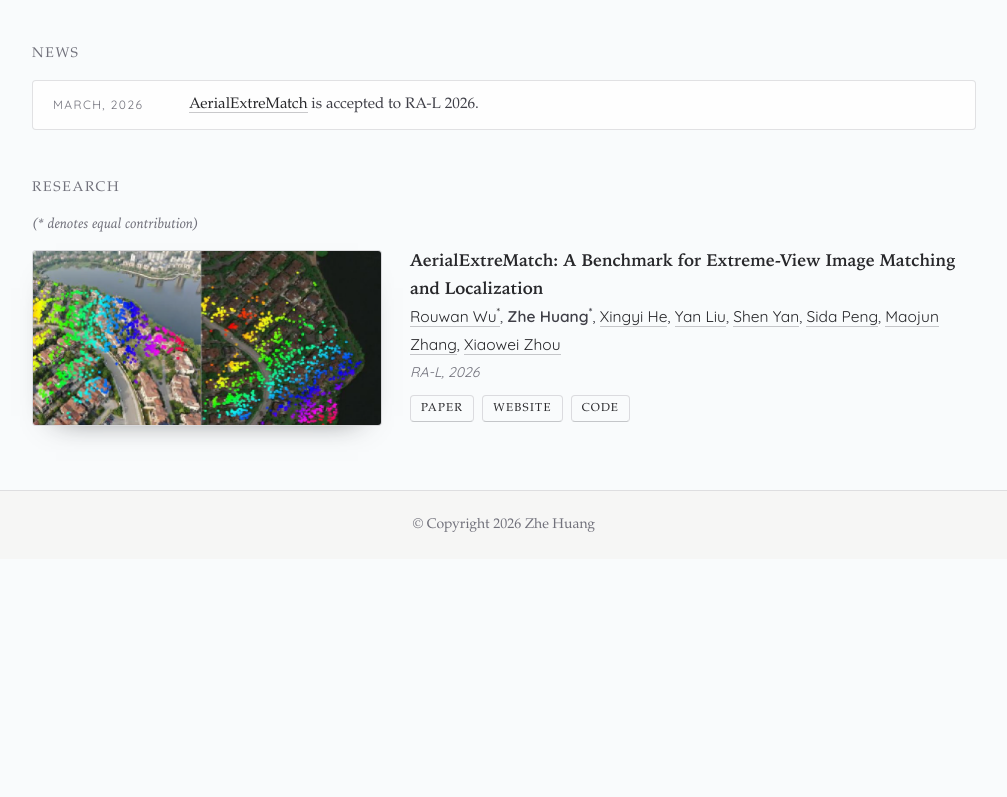
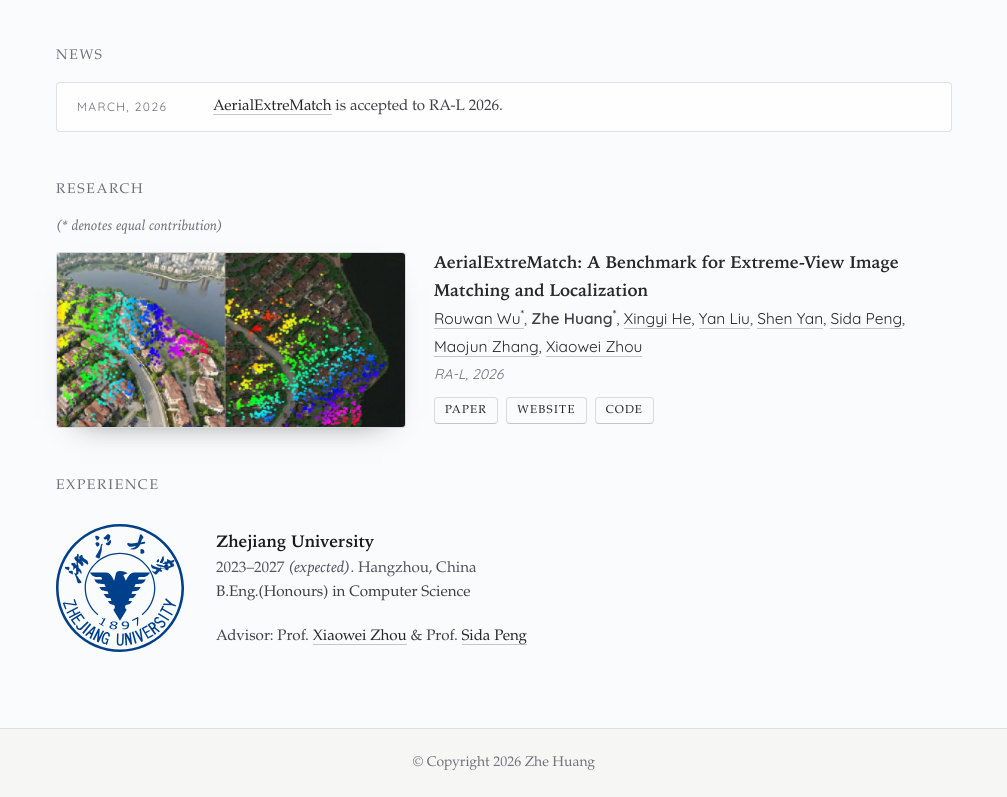
Before and after one commit to Xecades/AcademicHomepage, a Vue app: page / in a window 1280 px wide. Shown: the part 573-1370 px from the top of the page, without its empty margins (136-1143 px from the left). Before the commit the page ends 1132 px from the top, so only its background shows below. Built offline with nearby package versions, Linux system fonts and the light colour scheme; a web font is replaced by a local one.

Commit message:
chore: add experience

```diff
--- a/src/assets/data/site.tsx
+++ b/src/assets/data/site.tsx
@@ -1,4 +1,4 @@
-import type { NewsItem, Profile, Publication, RichNode } from "@/types/site";
+import type { Experience, NewsItem, Profile, Publication, RichNode } from "@/types/site";
 
 const sup = (text: string) => <sup>{text}</sup>;
 const link = (content: RichNode | RichNode[], url: string) => (
@@ -7,6 +7,7 @@ const link = (content: RichNode | RichNode[], url: string) => (
     </a>
 );
 const b = (text: RichNode | RichNode[]) => <strong>{text}</strong>;
+const em = (text: RichNode | RichNode[]) => <em>{text}</em>;
 const commaSeparated = (items: RichNode[]): RichNode[] =>
     items.flatMap((item, index) => (index === 0 ? [item] : [", ", item]));
 
@@ -109,3 +110,19 @@ export const publications: Publication[] = [
         ],
     },
 ];
+
+export const experiences: Experience[] = [
+    {
+        id: "zju-undergrad",
+        logo: "/images/experience/zju.svg",
+        institution: ["Zhejiang University"],
+        periodLocation: ["2023–2027 ", em("(expected)"), ". Hangzhou, China"],
+        degree: ["B.Eng.(Honours) in Computer Science"],
+        advisors: [
+            "Advisor: Prof. ",
+            link("Xiaowei Zhou", "https://xzhou.me/"),
+            " & Prof. ",
+            link("Sida Peng", "https://pengsida.net/"),
+        ],
+    },
+];
--- /dev/null
+++ b/src/components/ExperienceList.vue
@@ -0,0 +1,49 @@
+<script setup lang="ts">
+import RichText from "@/components/RichText.vue";
+
+import type { Experience } from "@/types/site";
+
+defineProps<{
+    items: Experience[];
+}>();
+</script>
+
+<template>
+    <ul class="experience-list space-y-4 py-3">
+        <li
+            v-for="experience in items"
+            :key="experience.id"
+            class="grid gap-4 md:grid-cols-[128px_1fr] md:gap-8"
+        >
+            <div class="items-start justify-start self-center">
+                <img
+                    :src="experience.logo"
+                    alt="Institution logo"
+                    class="h-14 w-14 object-contain md:h-32 md:w-32"
+                />
+            </div>
+            <div class="space-y-1 self-center">
+                <RichText
+                    :nodes="experience.institution"
+                    tag="strong"
+                    class="m-0 text-[1.04rem] leading-7 text-zinc-900"
+                />
+                <RichText
+                    :nodes="experience.periodLocation"
+                    tag="p"
+                    class="m-0 text-[0.95rem] leading-6 text-zinc-600"
+                />
+                <RichText
+                    :nodes="experience.degree"
+                    tag="p"
+                    class="m-0 mb-5 text-[0.95rem] leading-6 text-zinc-700"
+                />
+                <RichText
+                    :nodes="experience.advisors"
+                    tag="p"
+                    class="m-0 text-[0.95rem] leading-6 text-zinc-700"
+                />
+            </div>
+        </li>
+    </ul>
+</template>
--- a/src/components/PublicationList.vue
+++ b/src/components/PublicationList.vue
@@ -1,55 +1,18 @@
 <script setup lang="ts">
-import { computed } from "vue";
-
 import PublicationItem from "@/components/PublicationItem.vue";
 
 import type { Publication } from "@/types/site";
 
-const props = withDefaults(
-    defineProps<{
-        items: Publication[];
-        showYearHeadings?: boolean;
-    }>(),
-    {
-        showYearHeadings: true,
-    },
-);
-
-const list = computed(() => props.items);
-
-const grouped = computed(() => {
-    const map = new Map<number, Publication[]>();
-
-    for (const publication of list.value) {
-        const group = map.get(publication.year) ?? [];
-        group.push(publication);
-        map.set(publication.year, group);
-    }
-
-    return [...map.entries()].sort((a, b) => b[0] - a[0]).map(([year, items]) => ({ year, items }));
-});
+defineProps<{
+    items: Publication[];
+}>();
 </script>
 
 <template>
     <div class="pub-list space-y-8">
-        <template v-if="showYearHeadings">
-            <template v-for="group in grouped" :key="group.year">
-                <h2 class="text-sm uppercase tracking-[0.12em] text-zinc-500">
-                    {{ group.year }}
-                </h2>
-                <ol class="space-y-7">
-                    <PublicationItem
-                        v-for="publication in group.items"
-                        :key="publication.id"
-                        :publication="publication"
-                    />
-                </ol>
-            </template>
-        </template>
-
-        <ol v-else class="space-y-7">
+        <ol class="space-y-7">
             <PublicationItem
-                v-for="publication in list"
+                v-for="publication in items"
                 :key="publication.id"
                 :publication="publication"
             />
--- a/src/views/HomeView.vue
+++ b/src/views/HomeView.vue
@@ -1,13 +1,14 @@
 <script setup lang="ts">
-import NewsTable from "@/components/NewsTable.vue";
+import NewsList from "@/components/NewsList.vue";
 import PublicationList from "@/components/PublicationList.vue";
 import RichText from "@/components/RichText.vue";
-import { news, profile, publications } from "@/assets/data/site";
+import { experiences, news, profile, publications } from "@/assets/data/site";
+import ExperienceList from "@/components/ExperienceList.vue";
 </script>
 
 <template>
     <div class="min-h-screen text-slate-700">
-        <div class="mx-auto max-w-5xl px-6 pb-14 pt-12 md:px-10 md:pb-16 md:pt-16">
+        <div class="mx-auto max-w-5xl px-6 pb-14 pt-12 md:px-16 md:pb-16 md:pt-16">
             <header class="border-b border-zinc-300/70 pb-8 md:pb-10 relative">
                 <div class="ornament" aria-hidden="true">
                     {{ profile.firstName }} {{ profile.lastName }}
@@ -72,13 +73,18 @@ import { news, profile, publications } from "@/assets/data/site";
 
                 <section class="space-y-4">
                     <h2 class="section-title text-sm text-zinc-500">news</h2>
-                    <NewsTable :items="news" scrollable />
+                    <NewsList :items="news" scrollable />
                 </section>
 
                 <section class="space-y-4">
                     <h2 class="section-title text-sm text-zinc-500">research</h2>
                     <p class="text-sm italic text-zinc-500">(* denotes equal contribution)</p>
-                    <PublicationList :items="publications" :show-year-headings="false" />
+                    <PublicationList :items="publications" />
+                </section>
+
+                <section class="space-y-4">
+                    <h2 class="section-title text-sm text-zinc-500">Experience</h2>
+                    <ExperienceList :items="experiences" />
                 </section>
             </article>
         </div>
@@ -111,7 +117,8 @@ import { news, profile, publications } from "@/assets/data/site";
 
 .copy :deep(a),
 .news-table :deep(a),
-.pub-list :deep(a) {
+.pub-list :deep(a),
+.experience-list :deep(a) {
     border-bottom: 1px solid color-mix(in srgb, #3f3f46 28%, transparent);
     color: #27272a;
     text-decoration: none;
@@ -134,6 +141,7 @@ import { news, profile, publications } from "@/assets/data/site";
 .copy :deep(a:hover),
 .news-table :deep(a:hover),
 .pub-list :deep(a:hover),
+.experience-list :deep(a:hover),
 .hero-subtitle :deep(a:hover) {
     border-bottom-color: color-mix(in srgb, #18181b 55%, transparent);
     color: #18181b;
```
Also changed, not shown: src/types/site.ts (+9 -0 lines), public/images/experience/zju.svg (added), src/components/NewsList.vue (renamed from src/components/NewsTable.vue).
